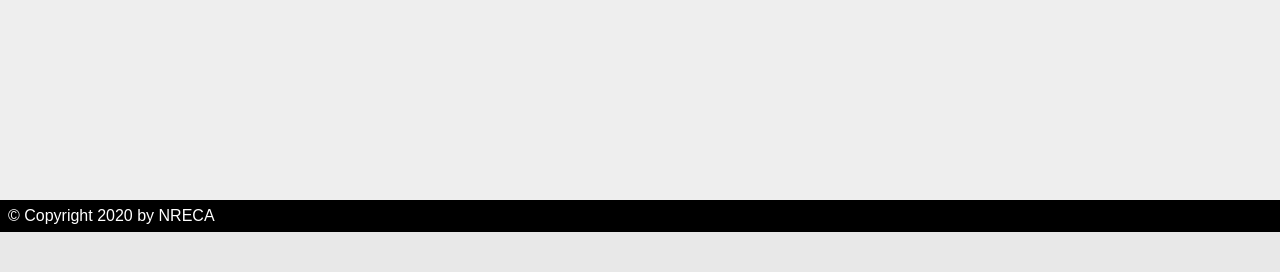
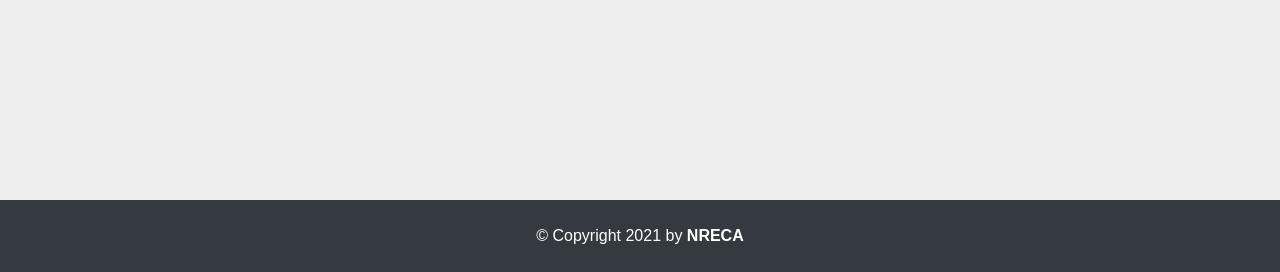
Before and after one commit to dpinney/r3it, a Flask app: page /forgot in a window 1280 px wide. Shown: the part 568-840 px from the top of the page. Before the commit the page ends 800 px from the top, so only its background shows below. Run offline with Flask 2, Linux system fonts and the light colour scheme; the visitor is signed in with stand-in values (Sample User, id 1); parts of the project's set-up code (start-up, migrations or seed data) failed here and were passed over; some libraries are stand-ins or nearby versions.

Commit message:
moved footer to bootstrap

```diff
--- a/r3it/static/css/style.css
+++ b/r3it/static/css/style.css
@@ -141,13 +141,13 @@ table.sortable th {
     margin-bottom: -2em;
 }
 
-#logo {
+/* #logo {
     height: 3em;
     margin: 0.5em;
     float: left;
-}
+} */
 
-#menuBar {
+/* #menuBar {
     z-index: 1;
     position: fixed;
     top: 0;
@@ -189,7 +189,7 @@ table.sortable th {
     display: inline-block;
 } #menuSpacer {
     height: 4em;
-}
+}  */
 
 #title {
     font-size: 2em;
@@ -291,13 +291,14 @@ table.sortable th {
 
 #footerSpacer {
     height: 2em;
-} #footer {
+}
+/* #footer {
     padding-left: 0.5em;
     color: #fff;
     background-color: #000;
     height: 2em;
     line-height: 2em;
-} #footer a { color: #fff;}
+} #footer a { color: #fff;} */
 
 
 /*----------------------------------------------------------------------------*/
--- a/r3it/templates/base.html
+++ b/r3it/templates/base.html
@@ -24,6 +24,7 @@
 
 		<div id="page">
 
+			<!-- Bootstrap Nav Bar -->
 			<nav class="navbar navbar-expand-sm navbar-light bg-light">
 				<a class="navbar-brand" href="/">
 					<img src={{ logo }} alt={{ utilityName }} height='60rem'>
@@ -77,10 +78,13 @@
 
 		</div>
 
-		<div id="footer">
-			&copy; Copyright 2020 by
-			<a href="http://nreca.coop">NRECA</a>
-		</div>
+		<!-- Bootstrap Footer -->
+		<footer class="footer">
+			<div class="p-4 bg-dark text-white text-center font-weight-light">
+				&copy; Copyright 2021 by
+				<a class='text-white font-weight-bold' href="http://nreca.coop">NRECA</a>
+			</div>
+		</footer>
 
 		<!-- Javascript for Bootstrap -->
 		<script src="https://code.jquery.com/jquery-3.3.1.slim.min.js" integrity="sha384-q8i/X+965DzO0rT7abK41JStQIAqVgRVzpbzo5smXKp4YfRvH+8abtTE1Pi6jizo" crossorigin="anonymous"></script>
```
